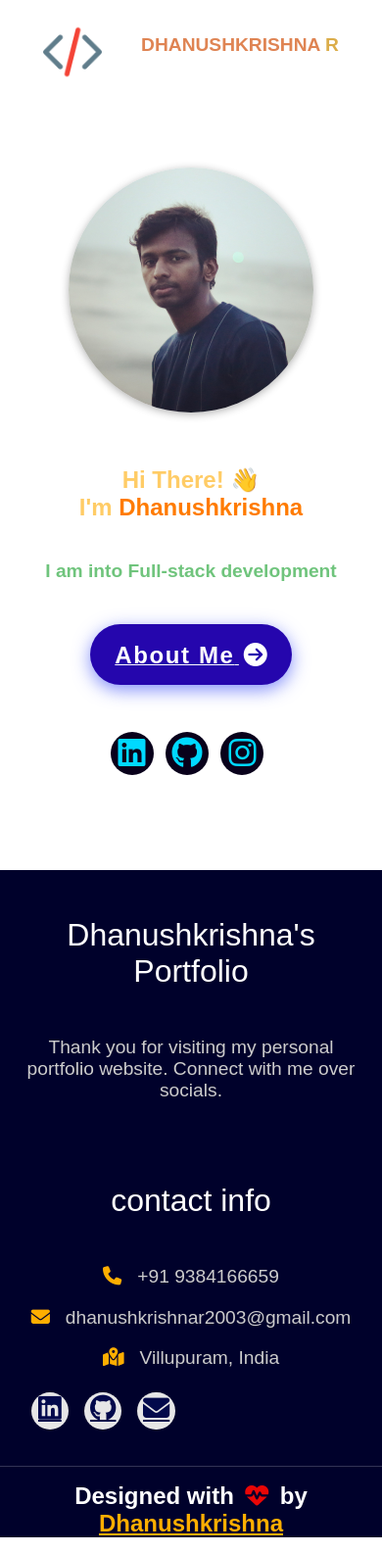
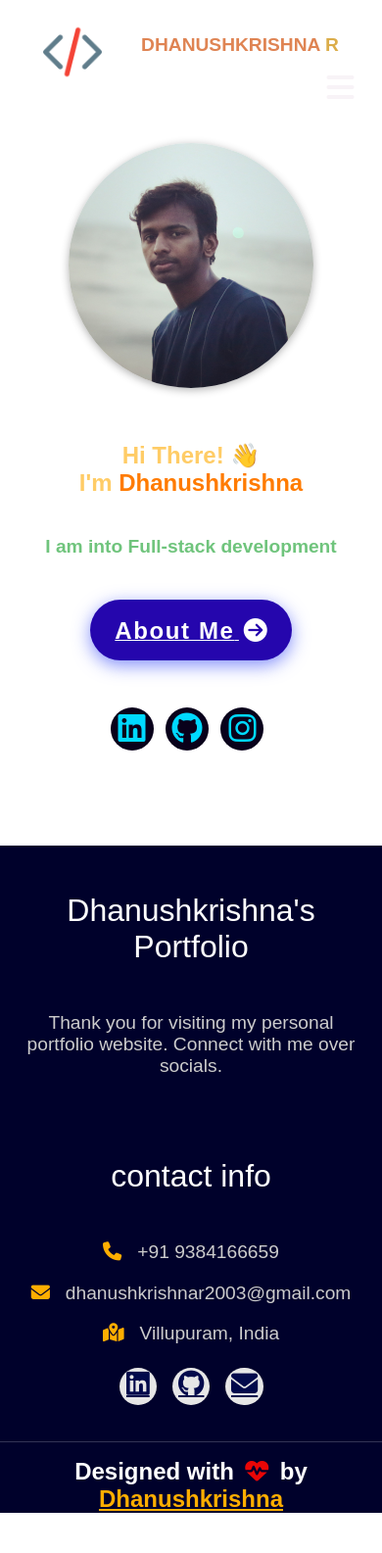
Before and after one commit to dhanush099/Portfolio_HTML, a plain HTML site: page index.html in a window 390 px wide. Shown: the whole page at 98% size. After the commit the page ends 1560 px from the top, so only its background shows below. Drawn offline with Linux system fonts and the light colour scheme.

Commit message:
Editing the hamburger icon

```diff
--- a/about.css
+++ b/about.css
@@ -401,6 +401,9 @@
         background-image: none;
         background-color: black;
     }
+        .share{
+        margin-left: 115px;
+    }
 }
 
 /* Tablets (769px - 1024px) */
--- a/index.css
+++ b/index.css
@@ -385,7 +385,7 @@
 .menu-toggle {
     display: none;
     font-size: 2rem;
-    color: white;
+    color: rgb(248, 243, 247);
     background: none;
     border: none;
     cursor: pointer;
@@ -413,7 +413,7 @@
 
     .ti {
         font-size: 1.2rem;
-        margin: 4;
+        margin: 1;
     }
 
     nav {
@@ -485,6 +485,13 @@
         display: flex;
         flex-direction: column;
         align-items: center;
+    }
+    .menu-toggle{
+        margin-left: 325px;
+        margin-top: -25px;
+    }
+    .share{
+        margin-left: 90px;
     }
 }
 
```
